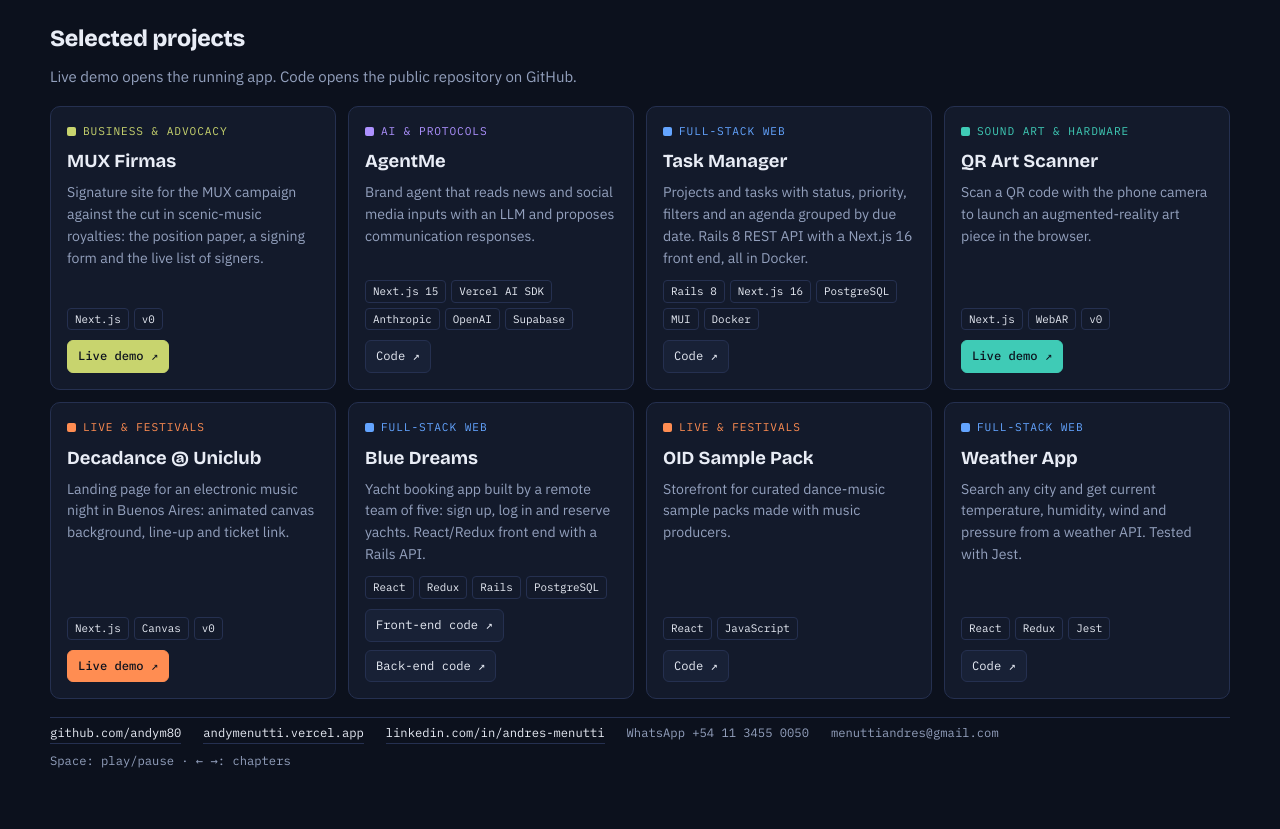
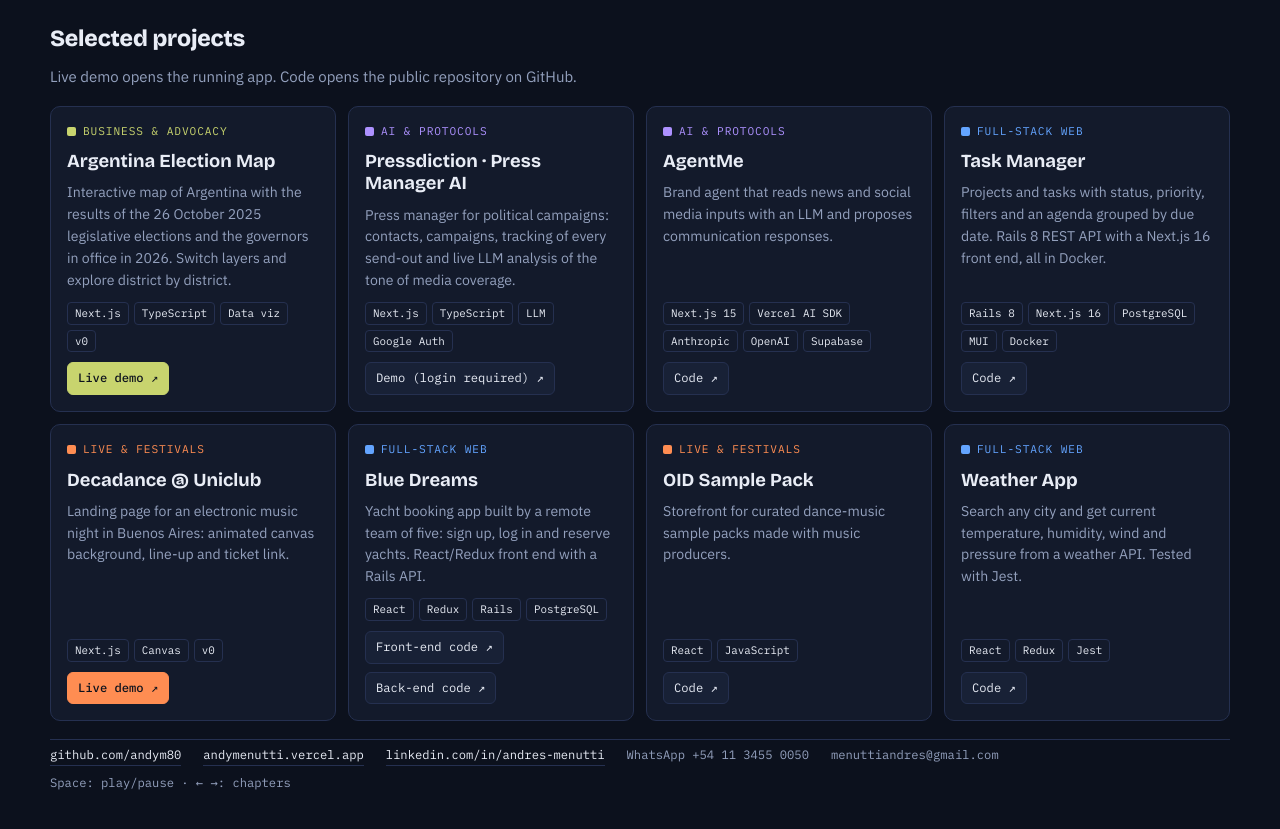
Before and after one commit to andym80/portfolioweb, a plain HTML site: page index.html in a window 1280 px wide. Shown: the part 1460-2289 px from the top of the page. Drawn offline with nearby package versions, Linux system fonts and the light colour scheme.

Commit message:
Swap project cards: add election map and Pressdiction
Replace MUX Firmas and QR Art Scanner with the Argentina election map
and the Pressdiction press manager (demo link marked as login-only).

Co-Authored-By: Claude Opus 5.5 <noreply@anthropic.com>
Claude-Session: https://claude.ai/code/session_01Lmskt4CFkF4v8zgvqumvUX

```diff
--- a/index.html
+++ b/index.html
@@ -608,10 +608,14 @@ footer a:hover { border-color: var(--fg); }
   // ---------- projects ----------
   const GH = 'https://github.com/andym80/';
   const PROJECTS = [
-    { lane: 'civic', title: 'MUX Firmas',
-      en: 'Signature site for the MUX campaign against the cut in scenic-music royalties: the position paper, a signing form and the live list of signers.',
-      es: 'Sitio de firmas para la campaña de MUX contra la baja del arancel de música escénica: el documento, el formulario para firmar y la lista de firmantes en vivo.',
-      stack: ['Next.js', 'v0'], links: [['live', 'https://v0-muxfirmas.vercel.app']] },
+    { lane: 'civic', title: 'Argentina Election Map',
+      en: 'Interactive map of Argentina with the results of the 26 October 2025 legislative elections and the governors in office in 2026. Switch layers and explore district by district.',
+      es: 'Mapa interactivo de Argentina con los resultados de las legislativas del 26 de octubre de 2025 y los gobernadores en ejercicio en 2026. Cambiás de capa y explorás distrito por distrito.',
+      stack: ['Next.js', 'TypeScript', 'Data viz', 'v0'], links: [['live', 'https://argentina-election-map.vercel.app']] },
+    { lane: 'ai', title: 'Pressdiction · Press Manager AI',
+      en: 'Press manager for political campaigns: contacts, campaigns, tracking of every send-out and live LLM analysis of the tone of media coverage.',
+      es: 'Gestor de prensa para campañas políticas: contactos, campañas, seguimiento de cada envío y análisis en vivo con LLM del tono de la cobertura en medios.',
+      stack: ['Next.js', 'TypeScript', 'LLM', 'Google Auth'], links: [['login', 'https://pressdiction.vercel.app']] },
     { lane: 'ai', title: 'AgentMe',
       en: 'Brand agent that reads news and social media inputs with an LLM and proposes communication responses.',
       es: 'Agente de marca que analiza noticias y redes sociales con un LLM y propone respuestas de comunicación.',
@@ -620,10 +624,6 @@ footer a:hover { border-color: var(--fg); }
       en: 'Projects and tasks with status, priority, filters and an agenda grouped by due date. Rails 8 REST API with a Next.js 16 front end, all in Docker.',
       es: 'Proyectos y tareas con estado, prioridad, filtros y una agenda agrupada por vencimiento. API REST en Rails 8 con front en Next.js 16, todo en Docker.',
       stack: ['Rails 8', 'Next.js 16', 'PostgreSQL', 'MUI', 'Docker'], links: [['code', GH + 'TasksRailsApi']] },
-    { lane: 'hw', title: 'QR Art Scanner',
-      en: 'Scan a QR code with the phone camera to launch an augmented-reality art piece in the browser.',
-      es: 'Escaneás un código QR con la cámara del celular y se abre una obra de arte en realidad aumentada en el navegador.',
-      stack: ['Next.js', 'WebAR', 'v0'], links: [['live', 'https://v0-qr-scanner-with-8thwall.vercel.app']] },
     { lane: 'live', title: 'Decadance @ Uniclub',
       en: 'Landing page for an electronic music night in Buenos Aires: animated canvas background, line-up and ticket link.',
       es: 'Landing para una noche de música electrónica en Buenos Aires: fondo animado en canvas, line-up y link a entradas.',
@@ -642,8 +642,8 @@ footer a:hover { border-color: var(--fg); }
       stack: ['React', 'Redux', 'Jest'], links: [['code', GH + 'react-capstone']] },
   ];
   const LINK_LABEL = {
-    en: { live: 'Live demo ↗', code: 'Code ↗', front: 'Front-end code ↗', back: 'Back-end code ↗' },
-    es: { live: 'Ver demo ↗', code: 'Código ↗', front: 'Código front-end ↗', back: 'Código back-end ↗' },
+    en: { live: 'Live demo ↗', login: 'Demo (login required) ↗', code: 'Code ↗', front: 'Front-end code ↗', back: 'Back-end code ↗' },
+    es: { live: 'Ver demo ↗', login: 'Demo (requiere login) ↗', code: 'Código ↗', front: 'Código front-end ↗', back: 'Código back-end ↗' },
   };
   function renderProjects() {
     const grid = document.getElementById('pgrid');
```
